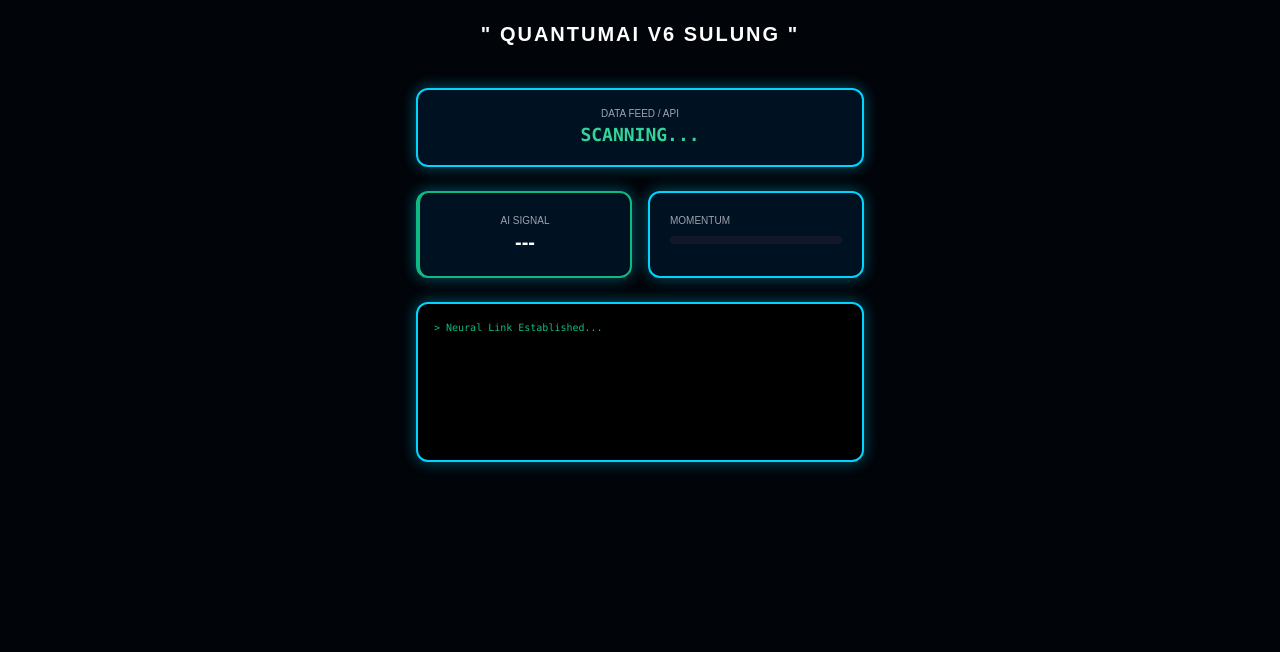
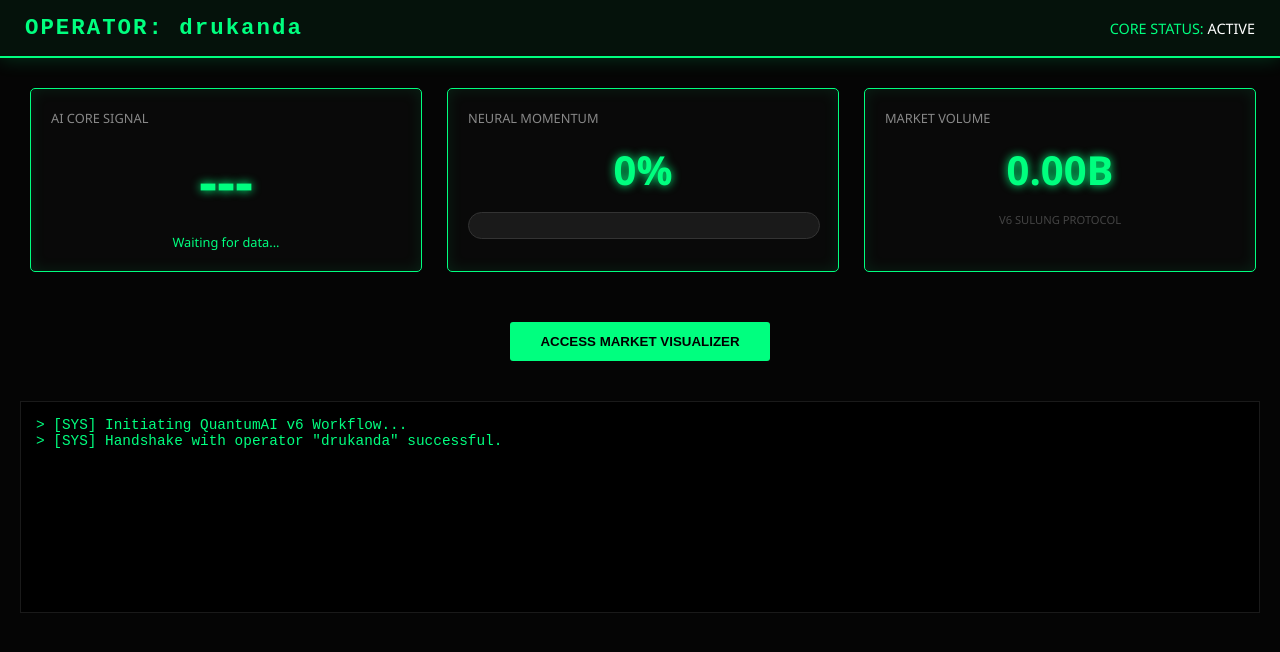
Before and after one commit to dadanrukanda89-lab/QuantumAI, a Flask app: page / in a window 1280 px wide. Shown: the top 652 px of the page. Run offline with Flask 3, Linux system fonts and the light colour scheme; some libraries are stand-ins or nearby versions.

Commit message:
Update index.html

```diff
--- a/templates/index.html
+++ b/templates/index.html
@@ -1,59 +1,153 @@
 <!DOCTYPE html>
-<html>
+<html lang="id">
 <head>
     <meta charset="UTF-8">
     <meta name="viewport" content="width=device-width, initial-scale=1.0">
-    <title>QuantumAI v6</title>
-    <script src="https://cdn.tailwindcss.com"></script>
+    <title>QuantumAI v6 | Command Center</title>
     <style>
-        body { background: #010409; color: #00d4ff; font-family: sans-serif; }
-        .neon-box {
-            border: 2px solid #00d4ff; background: rgba(0,20,40,0.8);
-            box-shadow: 0 0 15px #00d4ff66; transition: 0.4s;
+        body {
+            background-color: #050505;
+            color: #00ff7f;
+            font-family: 'Segoe UI', Roboto, Helvetica, Arial, sans-serif;
+            margin: 0;
+            overflow-x: hidden;
         }
-        /* ZOOM RAKSASA PAS DI-TAP */
-        .neon-box:active { transform: scale(1.5); z-index: 100; border-color: #fff; }
+
+        /* Identitas Drukanda */
+        .header {
+            display: flex;
+            justify-content: space-between;
+            align-items: center;
+            padding: 15px 25px;
+            background: rgba(0, 255, 127, 0.05);
+            border-bottom: 2px solid #00ff7f;
+            box-shadow: 0 0 20px rgba(0, 255, 127, 0.2);
+        }
+
+        .user-id {
+            font-family: 'Courier New', monospace;
+            font-size: 1.4rem;
+            font-weight: bold;
+            letter-spacing: 2px;
+        }
+
+        /* Container Mesin - Bisa Scroll Samping */
+        .machine-grid {
+            display: flex;
+            gap: 25px;
+            padding: 30px;
+            overflow-x: auto;
+            scroll-behavior: smooth;
+        }
+
+        .block {
+            min-width: 350px;
+            background: rgba(10, 10, 10, 0.9);
+            border: 1px solid #00ff7f;
+            border-radius: 5px;
+            padding: 20px;
+            box-shadow: inset 0 0 15px rgba(0, 255, 127, 0.1);
+        }
+
+        .label { font-size: 0.8rem; color: #888; text-transform: uppercase; }
+        .value { font-size: 3.5rem; font-weight: bold; text-align: center; margin: 15px 0; text-shadow: 0 0 10px #00ff7f; }
+
+        /* Momentum Bar */
+        .bar-bg { width: 100%; height: 25px; background: #1a1a1a; border-radius: 15px; overflow: hidden; border: 1px solid #333; }
+        .bar-fill { width: 0%; height: 100%; background: linear-gradient(90deg, #00ff7f, #008f4f); transition: width 1s; }
+
+        /* Chart Umpetan */
+        #chart-zone { display: none; padding: 20px; border-top: 1px solid #333; }
+        .btn-toggle {
+            background: #00ff7f; color: #000; border: none; padding: 12px 30px;
+            font-weight: bold; cursor: pointer; margin: 20px; border-radius: 3px;
+            transition: 0.3s;
+        }
+        .btn-toggle:hover { background: #fff; box-shadow: 0 0 20px #00ff7f; }
+
+        /* Terminal Chat */
+        .terminal {
+            background: #000; height: 180px; margin: 20px; padding: 15px;
+            font-family: 'Courier New', monospace; font-size: 0.9rem;
+            border: 1px solid #1a1a1a; overflow-y: auto; color: #00ff7f;
+        }
     </style>
 </head>
-<body class="p-5">
-    <h1 class="text-center text-xl mb-10 font-bold uppercase tracking-widest text-white shadow-blue-500">" QuantumAI v6 Sulung "</h1>
+<body>
 
-    <div class="space-y-6 max-w-md mx-auto">
-        <div class="neon-box p-4 rounded-xl text-center">
-            <p class="text-[10px] text-gray-400">DATA FEED / API</p>
-            <div id="vol" class="text-emerald-400 font-mono text-lg font-bold">SCANNING...</div>
+    <div class="header">
+        <div class="user-id">OPERATOR: drukanda</div>
+        <div style="font-size: 0.9rem;">CORE STATUS: <span style="color: #fff;">ACTIVE</span></div>
+    </div>
+
+    <div class="machine-grid">
+
+        <div class="block">
+            <div class="label">AI Core Signal</div>
+            <div id="sig-val" class="value">---</div>
+            <div style="text-align: center; font-size: 0.8rem;" id="sig-msg">Waiting for data...</div>
         </div>
 
-        <div class="grid grid-cols-2 gap-4">
-            <div class="neon-box p-5 rounded-xl text-center border-l-4 border-emerald-500">
-                <p class="text-[10px] text-gray-400">AI SIGNAL</p>
-                <div id="signal" class="font-black text-xl text-white">---</div>
-            </div>
-            <div class="neon-box p-5 rounded-xl">
-                <p class="text-[10px] text-gray-400 mb-2">MOMENTUM</p>
-                <div class="h-2 w-full bg-gray-900 rounded-full"><div id="bar" class="h-full bg-cyan-400" style="width: 0%"></div></div>
+        <div class="block">
+            <div class="label">Neural Momentum</div>
+            <div id="mom-val" class="value" style="font-size: 2.5rem;">0%</div>
+            <div class="bar-bg">
+                <div id="mom-fill" class="bar-fill"></div>
             </div>
         </div>
 
-        <div class="neon-box p-4 rounded-xl bg-black h-40 overflow-y-auto font-mono text-[10px] text-emerald-500">
-            <div id="log">> Neural Link Established...</div>
+        <div class="block">
+            <div class="label">Market Volume</div>
+            <div id="vol-val" class="value" style="font-size: 2.5rem;">0.00B</div>
+            <div style="color: #444; font-size: 0.7rem; text-align: center;">V6 SULUNG PROTOCOL</div>
+        </div>
+
+    </div>
+
+    <center>
+        <button class="btn-toggle" onclick="toggleChart()">ACCESS MARKET VISUALIZER</button>
+    </center>
+
+    <div id="chart-zone">
+        <div style="height: 400px; background: #0a0a0a; border: 1px solid #00ff7f; display: flex; align-items: center; justify-content: center;">
+            <p>[ CHART SYSTEM INITIALIZING... ]</p>
         </div>
     </div>
 
+    <div class="terminal" id="log-box">
+        <div>> [SYS] Initiating QuantumAI v6 Workflow...</div>
+        <div>> [SYS] Handshake with operator "drukanda" successful.</div>
+    </div>
+
     <script>
-        async function up() {
+        function toggleChart() {
+            var x = document.getElementById("chart-zone");
+            x.style.display = (x.style.display === "block") ? "none" : "block";
+        }
+
+        async function updateEngine() {
             try {
-                const r = await fetch('/update_engine');
-                const d = await r.json();
-                document.getElementById('vol').innerText = 'VOL: ' + d.vol;
-                document.getElementById('signal').innerText = d.signal;
-                document.getElementById('bar').style.width = d.momentum + '%';
-                const l = document.getElementById('log');
-                l.innerHTML += `<div>${d.log_msg}</div>`;
-                l.scrollTop = l.scrollHeight;
-            } catch (e) {}
+                const response = await fetch('/update_engine');
+                const data = await response.json();
+
+                document.getElementById('sig-val').innerText = data.signal;
+                document.getElementById('sig-val').style.color = (data.signal === 'BUY') ? '#00ff7f' : (data.signal === 'SELL' ? '#ff4444' : '#fff');
+
+                document.getElementById('mom-val').innerText = data.momentum + '%';
+                document.getElementById('mom-fill').style.width = data.momentum + '%';
+
+                document.getElementById('vol-val').innerText = data.vol;
+
+                const logBox = document.getElementById('log-box');
+                const newLog = document.createElement('div');
+                newLog.innerText = data.log_msg;
+                logBox.prepend(newLog);
+            } catch (e) {
+                console.log("Sync error");
+            }
         }
-        setInterval(up, 2000);
+
+        setInterval(updateEngine, 3000); // Update setiap 3 detik
     </script>
 </body>
 </html>
```
